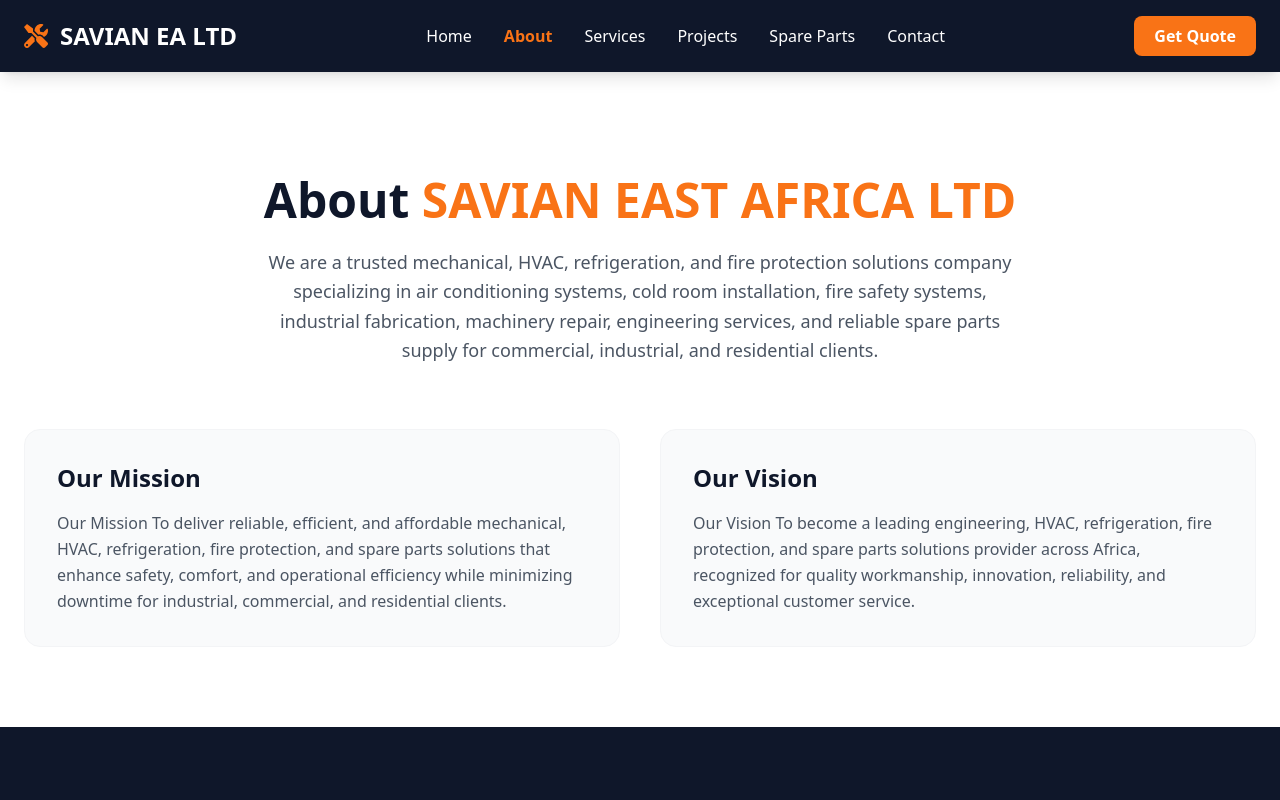
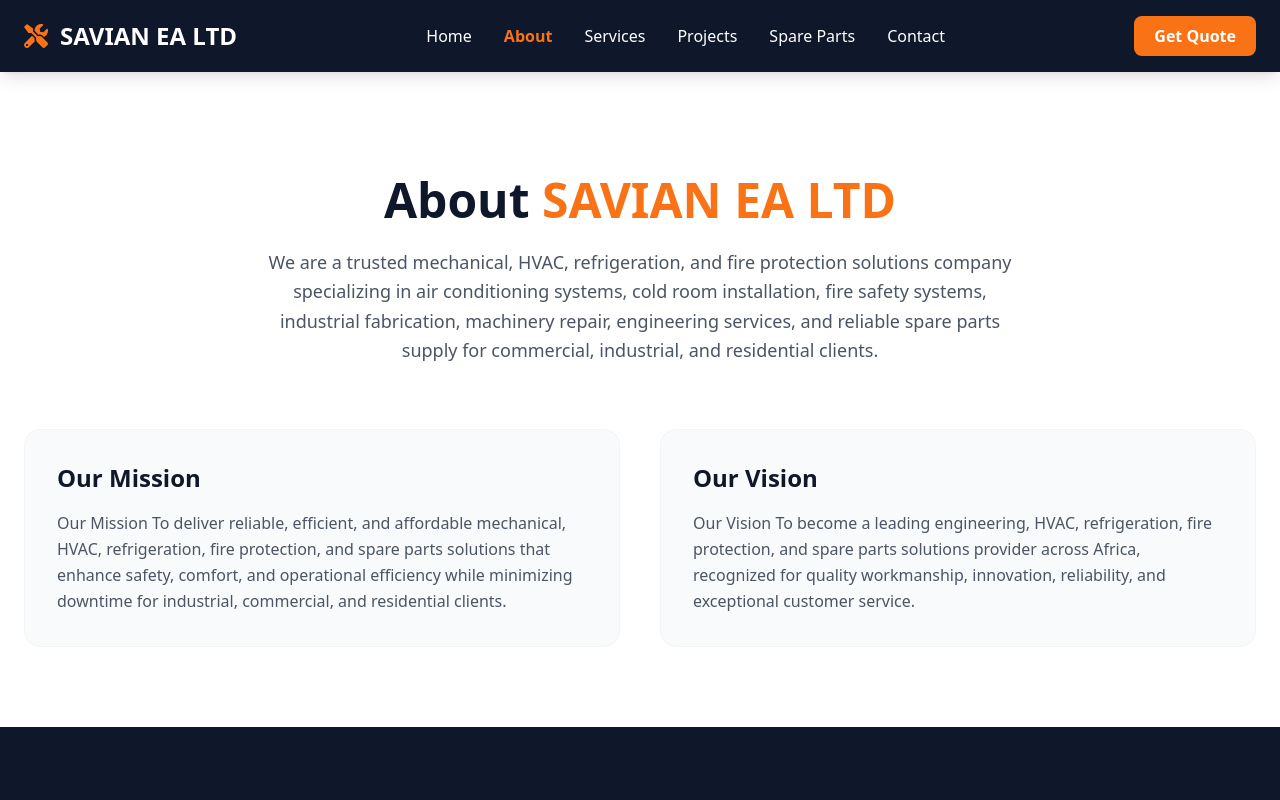
Before and after one commit to Kipkorir2017/Profix_web, a React (Create React App) app: page /#/about in a window 1280 px wide. Shown: the top 800 px of the page. Built offline with nearby package versions, Linux system fonts and the light colour scheme; the HTML template or start-up script is replaced by a standard one.

Commit message:
add changes

```diff
--- a/src/pages/About.jsx
+++ b/src/pages/About.jsx
@@ -6,7 +6,7 @@
       {/* Hero */}
       <section className="max-w-7xl mx-auto px-6 text-center py-16">
         <h1 className="text-4xl md:text-5xl font-bold text-[#0F172A]">
-          About <span className="text-orange-500">SAVIAN EAST AFRICA LTD</span>
+          About <span className="text-orange-500">SAVIAN EA LTD</span>
         </h1>
 
         <p className="mt-6 text-gray-600 max-w-3xl mx-auto text-lg leading-relaxed">
```
